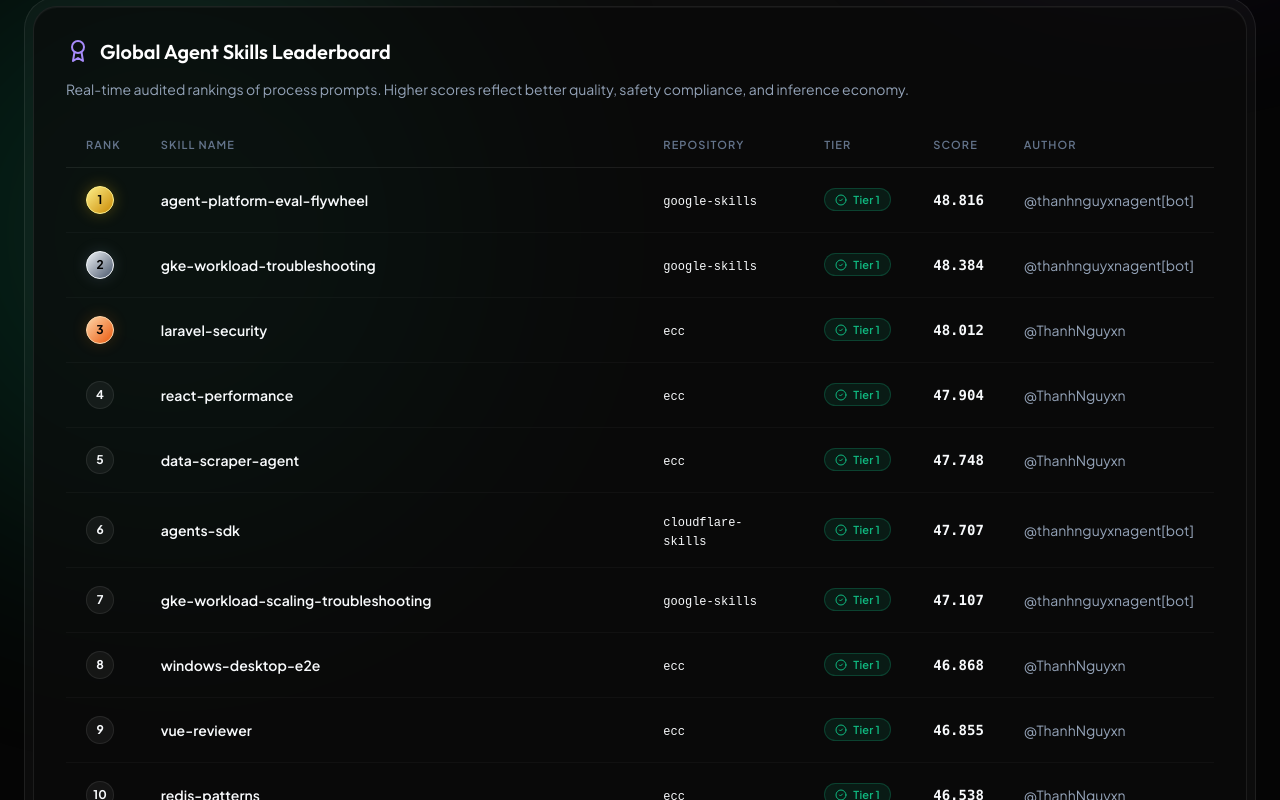
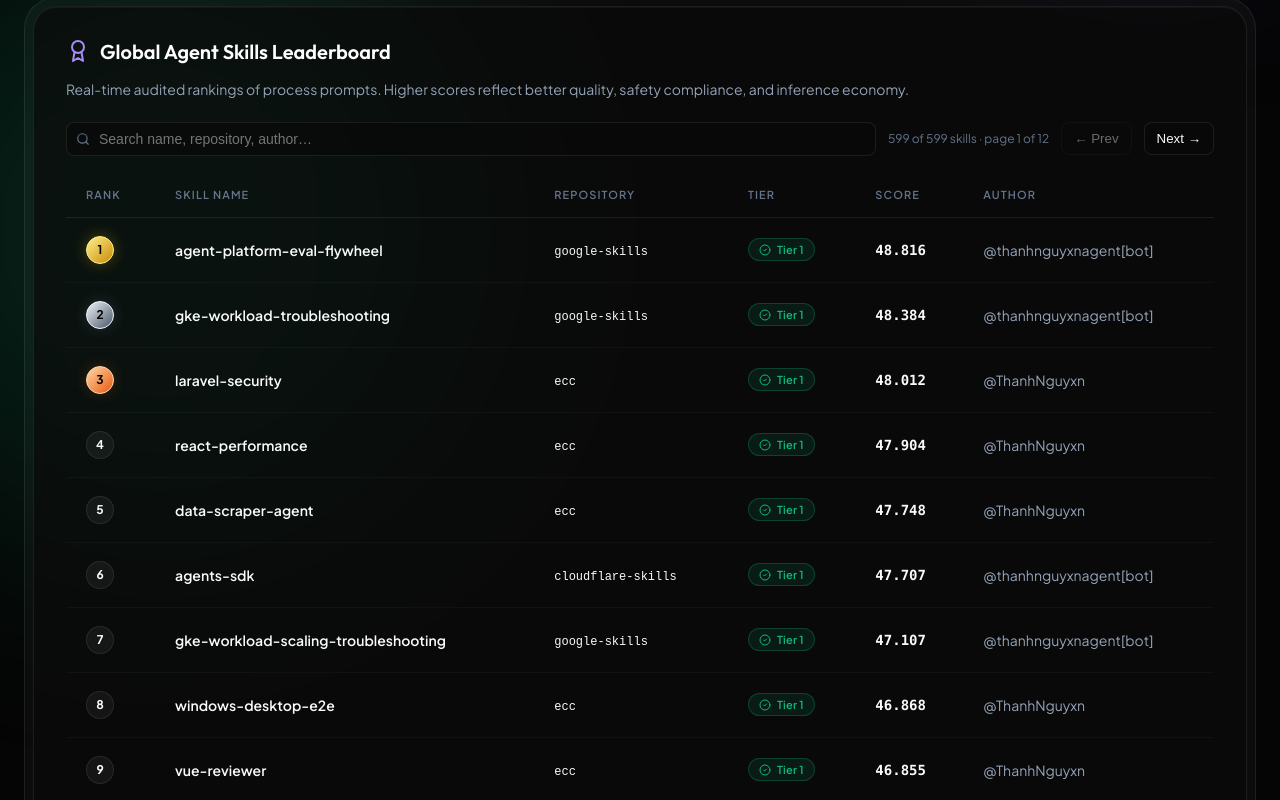
Before and after one commit to ThanhNguyxnOrg/SkillGauge, a React (Vite) app in the folder packages/web/: page / in a window 1280 px wide. Shown: the part 500-1300 px from the top of the page. Built offline with nearby package versions, Linux system fonts and the light colour scheme.

Commit message:
feat(web): leaderboard search+pagination, keyboard rows, tier icons, reduced-motion

```diff
--- a/packages/web/src/components/Leaderboard.tsx
+++ b/packages/web/src/components/Leaderboard.tsx
@@ -1,5 +1,5 @@
-import React from 'react';
-import { Award, ShieldAlert, CheckCircle2 } from 'lucide-react';
+import React, { useMemo, useState } from 'react';
+import { Award, ShieldAlert, CheckCircle2, Medal, Search } from 'lucide-react';
 
 interface LeaderboardSkill {
   name: string;
@@ -17,7 +17,17 @@ interface LeaderboardProps {
   localKeys: string[];
 }
 
+const PAGE_SIZE = 50;
+
+function tierIcon(tier: string) {
+  if (tier === 'Tier 1') return <CheckCircle2 size={12} aria-hidden="true" />;
+  if (tier === 'Tier 2') return <Medal size={12} aria-hidden="true" />;
+  return <ShieldAlert size={12} aria-hidden="true" />;
+}
+
 export const Leaderboard: React.FC<LeaderboardProps> = ({ skills, onSelectSkill, localKeys }) => {
+  const [query, setQuery] = useState('');
+  const [page, setPage] = useState(0);
   const findLocalKey = (name: string) => {
     const cleanName = name.replace('🌟 ', '').toLowerCase();
     return localKeys.find(key => {
@@ -27,7 +37,26 @@ export const Leaderboard: React.FC<LeaderboardProps> = ({ skills, onSelectSkill,
   };
 
   // Sort skills descending by score to guarantee correct ranking order
-  const sortedSkills = [...skills].sort((a, b) => b.overallScore - a.overallScore);
+  const sortedSkills = useMemo(
+    () => [...skills].sort((a, b) => b.overallScore - a.overallScore),
+    [skills]
+  );
+  const rankOf = useMemo(() => {
+    const m = new Map<string, number>();
+    sortedSkills.forEach((s, i) => m.set(s.hash, i + 1));
+    return m;
+  }, [sortedSkills]);
+
+  const q = query.trim().toLowerCase();
+  const filtered = q
+    ? sortedSkills.filter(s =>
+        s.name.toLowerCase().includes(q) ||
+        s.repository.toLowerCase().includes(q) ||
+        s.author.toLowerCase().includes(q))
+    : sortedSkills;
+  const pageCount = Math.max(1, Math.ceil(filtered.length / PAGE_SIZE));
+  const safePage = Math.min(page, pageCount - 1);
+  const visible = filtered.slice(safePage * PAGE_SIZE, safePage * PAGE_SIZE + PAGE_SIZE);
 
   return (
     <div className="bezel-outer">
@@ -39,29 +68,77 @@ export const Leaderboard: React.FC<LeaderboardProps> = ({ skills, onSelectSkill,
           Real-time audited rankings of process prompts. Higher scores reflect better quality, safety compliance, and inference economy.
         </p>
 
+        <div className="leaderboard-controls" style={{ display: 'flex', gap: '12px', alignItems: 'center', marginBottom: '16px', flexWrap: 'wrap' }}>
+          <label htmlFor="leaderboard-search" style={{ position: 'absolute', width: '1px', height: '1px', overflow: 'hidden', clip: 'rect(0 0 0 0)' }}>
+            Search skills
+          </label>
+          <div style={{ position: 'relative', flexGrow: 1, minWidth: '200px' }}>
+            <Search size={14} aria-hidden="true" style={{ position: 'absolute', left: '10px', top: '50%', transform: 'translateY(-50%)', color: 'var(--text-muted)' }} />
+            <input
+              id="leaderboard-search"
+              type="search"
+              value={query}
+              onChange={(e) => { setQuery(e.target.value); setPage(0); }}
+              placeholder="Search name, repository, author…"
+              style={{ width: '100%', padding: '8px 12px 8px 32px', borderRadius: '8px', border: '1px solid var(--border-muted)', background: 'var(--bg-card)', color: 'var(--text-primary)', fontSize: '14px' }}
+            />
+          </div>
+          <span style={{ color: 'var(--text-muted)', fontSize: '12px' }} role="status">
+            {filtered.length} of {skills.length} skills · page {safePage + 1} of {pageCount}
+          </span>
+          <button
+            type="button"
+            disabled={safePage === 0}
+            onClick={() => setPage(safePage - 1)}
+            aria-label="Previous page"
+            style={{ padding: '8px 12px', borderRadius: '8px', border: '1px solid var(--border-muted)', background: 'var(--bg-card)', color: 'var(--text-primary)', cursor: safePage === 0 ? 'default' : 'pointer', opacity: safePage === 0 ? 0.4 : 1 }}
+          >
+            ← Prev
+          </button>
+          <button
+            type="button"
+            disabled={safePage >= pageCount - 1}
+            onClick={() => setPage(safePage + 1)}
+            aria-label="Next page"
+            style={{ padding: '8px 12px', borderRadius: '8px', border: '1px solid var(--border-muted)', background: 'var(--bg-card)', color: 'var(--text-primary)', cursor: safePage >= pageCount - 1 ? 'default' : 'pointer', opacity: safePage >= pageCount - 1 ? 0.4 : 1 }}
+          >
+            Next →
+          </button>
+        </div>
+
         <div className="table-container">
           <table className="dashboard-table">
             <thead>
               <tr>
-                <th>Rank</th>
-                <th>Skill Name</th>
-                <th>Repository</th>
-                <th>Tier</th>
-                <th>Score</th>
-                <th>Author</th>
+                <th scope="col">Rank</th>
+                <th scope="col">Skill Name</th>
+                <th scope="col">Repository</th>
+                <th scope="col">Tier</th>
+                <th scope="col">Score</th>
+                <th scope="col">Author</th>
               </tr>
             </thead>
             <tbody>
-              {sortedSkills.map((skill, index) => {
+              {visible.map((skill) => {
                 const localKey = findLocalKey(skill.name);
-                const rankClass = index === 0 ? 'rank-1' : index === 1 ? 'rank-2' : index === 2 ? 'rank-3' : '';
+                const rank = rankOf.get(skill.hash) ?? 0;
+                const rankClass = rank === 1 ? 'rank-1' : rank === 2 ? 'rank-2' : rank === 3 ? 'rank-3' : '';
                 const tierClass = skill.tier === 'Tier 1' ? 'tier-1' : skill.tier === 'Tier 2' ? 'tier-2' : 'tier-3';
+                const clickable = Boolean(localKey);
 
                 return (
-                  <tr key={skill.hash} onClick={() => localKey && onSelectSkill(localKey)} style={{ cursor: localKey ? 'pointer' : 'default' }}>
+                  <tr
+                    key={skill.hash}
+                    onClick={() => localKey && onSelectSkill(localKey)}
+                    onKeyDown={(e) => { if (clickable && (e.key === 'Enter' || e.key === ' ')) { e.preventDefault(); onSelectSkill(localKey as string); } }}
+                    tabIndex={clickable ? 0 : undefined}
+                    role={clickable ? 'button' : undefined}
+                    aria-label={clickable ? `View details for ${skill.name}` : undefined}
+                    style={{ cursor: clickable ? 'pointer' : 'default' }}
+                  >
                     <td>
                       <span className={`badge-rank ${rankClass}`}>
-                        {index + 1}
+                        {rank}
                       </span>
                     </td>
                     <td style={{ fontWeight: '600' }}>
@@ -72,7 +149,7 @@ export const Leaderboard: React.FC<LeaderboardProps> = ({ skills, onSelectSkill,
                     </td>
                     <td>
                       <span className={`badge-tier ${tierClass}`}>
-                        {skill.tier === 'Tier 1' ? <CheckCircle2 size={12} /> : <ShieldAlert size={12} />}
+                        {tierIcon(skill.tier)}
                         {skill.tier}
                       </span>
                     </td>
--- a/packages/web/src/index.css
+++ b/packages/web/src/index.css
@@ -37,6 +37,16 @@
   padding: 0;
   scrollbar-width: thin;
   scrollbar-color: rgba(255, 255, 255, 0.1) transparent;
+}
+
+@media (prefers-reduced-motion: reduce) {
+  *,
+  *::before,
+  *::after {
+    animation-duration: 0.01ms !important;
+    animation-iteration-count: 1 !important;
+    transition-duration: 0.01ms !important;
+  }
 }
 
 /* Custom Scrollbar */
```
